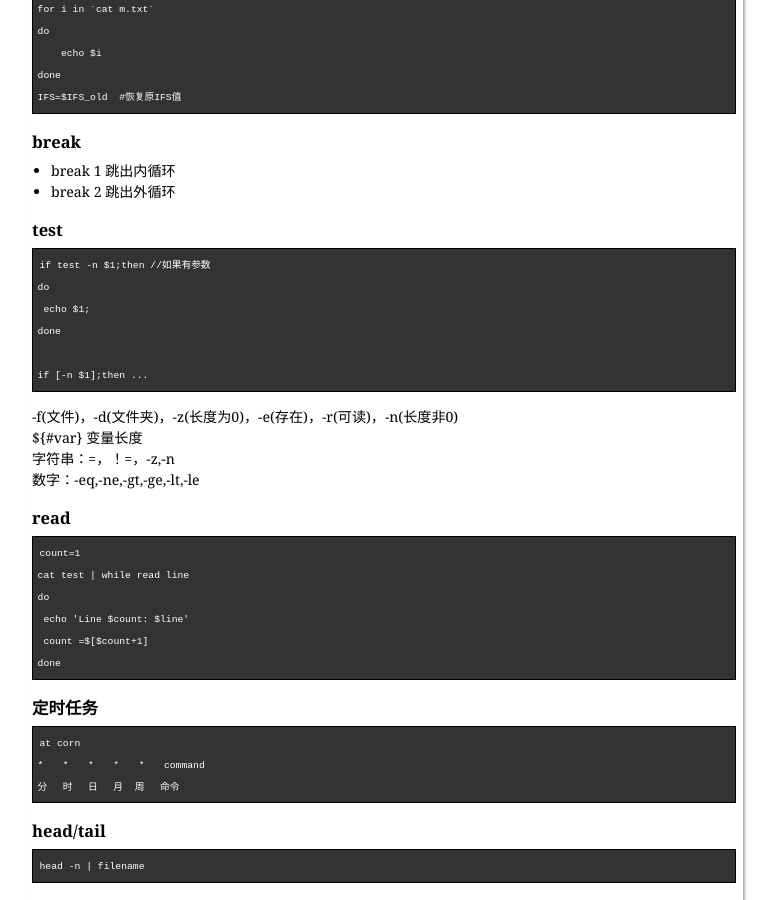
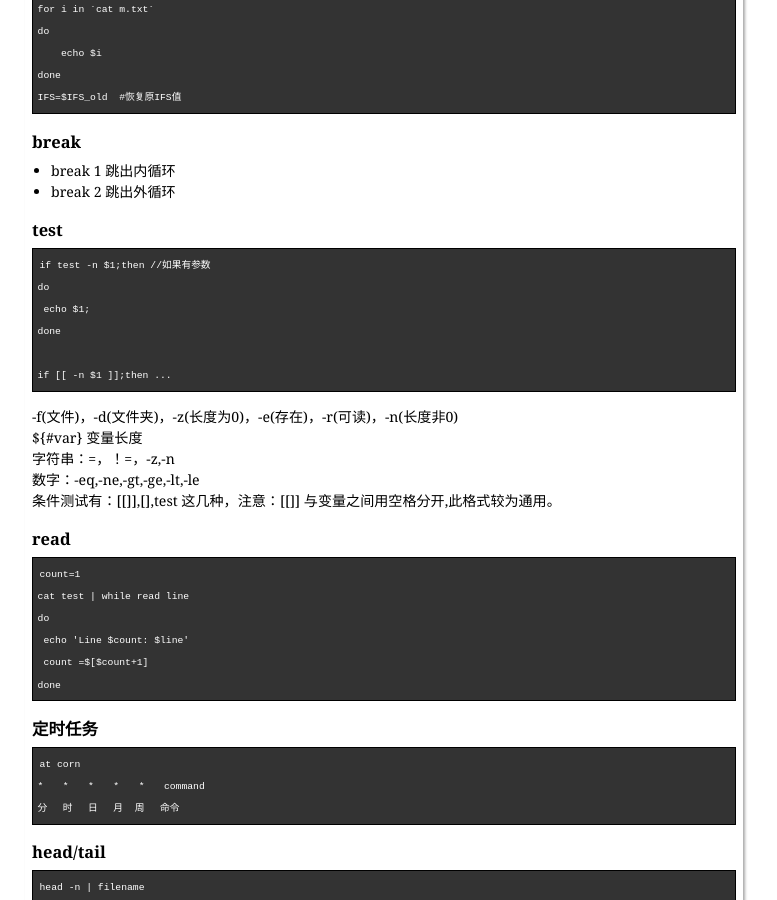
Before and after one commit to he110jian/he110jian.github.io, a Jekyll site: the page built from _posts/2016-09-18-SHELL.markdown, in a window 1280 px wide and 900 px high, scrolled down 2197 px. Shown: the whole window, without its empty margins (256-1033 px from the left). Built offline with Jekyll 4.4.1, drawn with Linux system fonts in a browser that asks for light colours; comment, search, counter and statistics services are not loaded.

Commit message:
还解决

```diff
--- a/_posts/2016-09-18-SHELL.markdown
+++ b/_posts/2016-09-18-SHELL.markdown
@@ -102,12 +102,13 @@ layout: post
      echo $1;
     done
 
-    if [-n $1];then ...
+    if [[ -n $1 ]];then ...
 
 -f(文件)，-d(文件夹)，-z(长度为0)，-e(存在)，-r(可读)，-n(长度非0)
 ${#var} 变量长度
 字符串：=，！=，-z,-n
 数字：-eq,-ne,-gt,-ge,-lt,-le
+条件测试有：[[]],[],test 这几种，注意：[[]] 与变量之间用空格分开,此格式较为通用。
 
 ### read ###
     count=1
```
